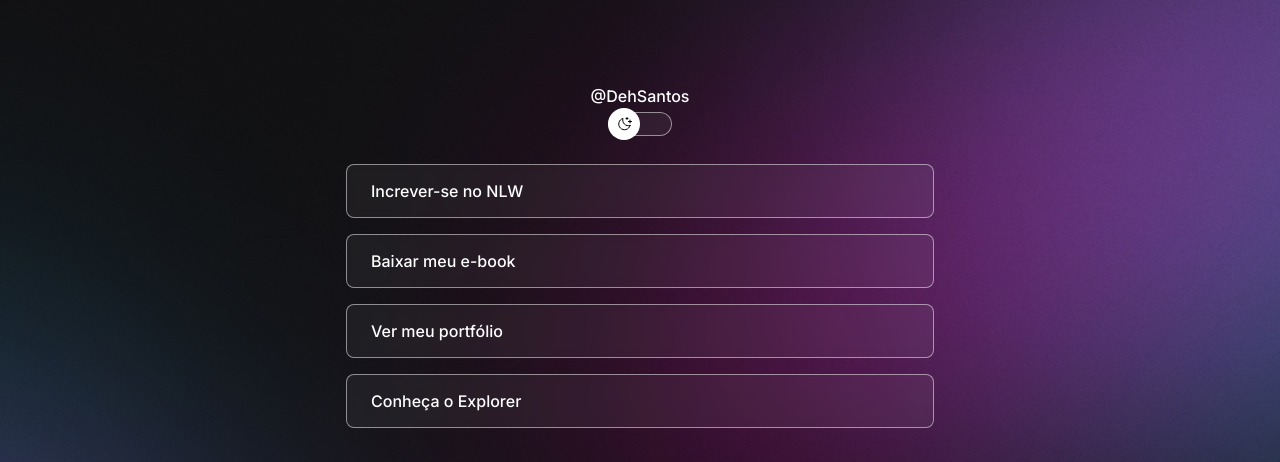
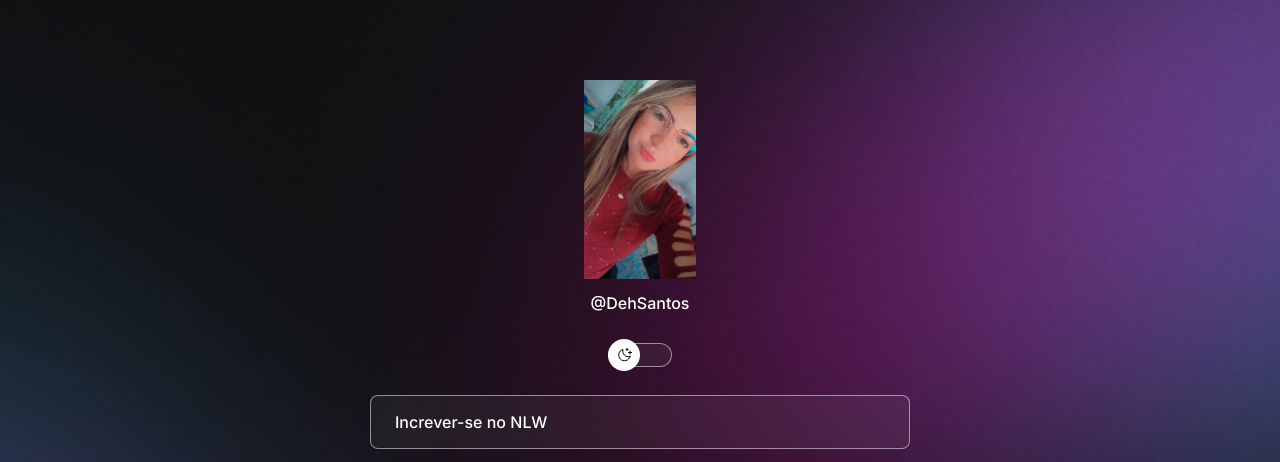
Before and after one commit to DehLavinia/Projeto, a plain HTML site: page index.html in a window 1280 px wide. Shown: the top 462 px of the page. Drawn offline with nearby package versions, Linux system fonts and the light colour scheme.

Commit message:
add avatar

```diff
--- a/index.html
+++ b/index.html
@@ -12,7 +12,7 @@
 <body>
   <div id="container">
     <div id="profile">
-      <img src="./assets/avatar.png" alt="">
+      <img src="./assets/Avatar.jpeg" alt="">
     <p>@DehSantos</p>
     </div>
 
--- a/style.css
+++ b/style.css
@@ -36,12 +36,14 @@
     width: 100%;
     max-width: 588px;
     margin: 56px auto 0px;
+    padding: 0 24px;
 
 
   }
 
   #profile {
     text-align: center;
+    padding: 24px;
   }
 
   #profile img {
```
Also changed, not shown: assets/Avatar.jpeg (added).
